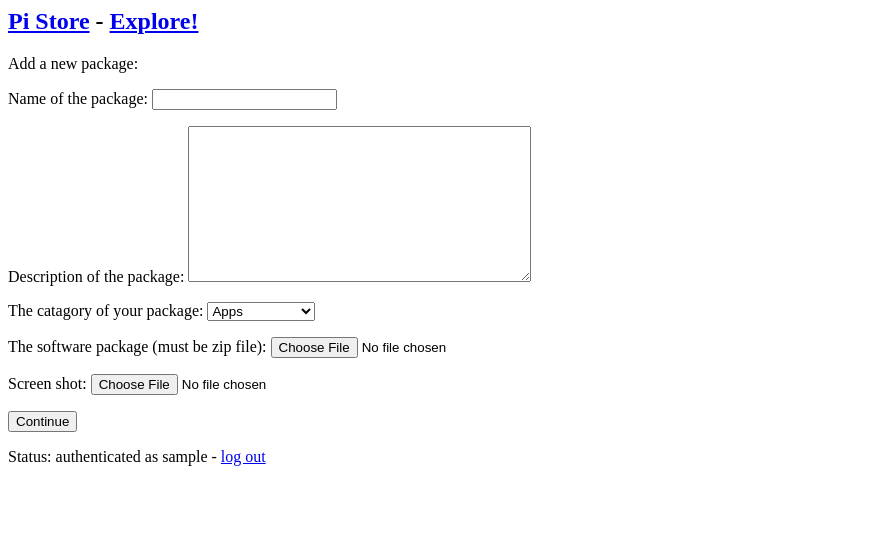
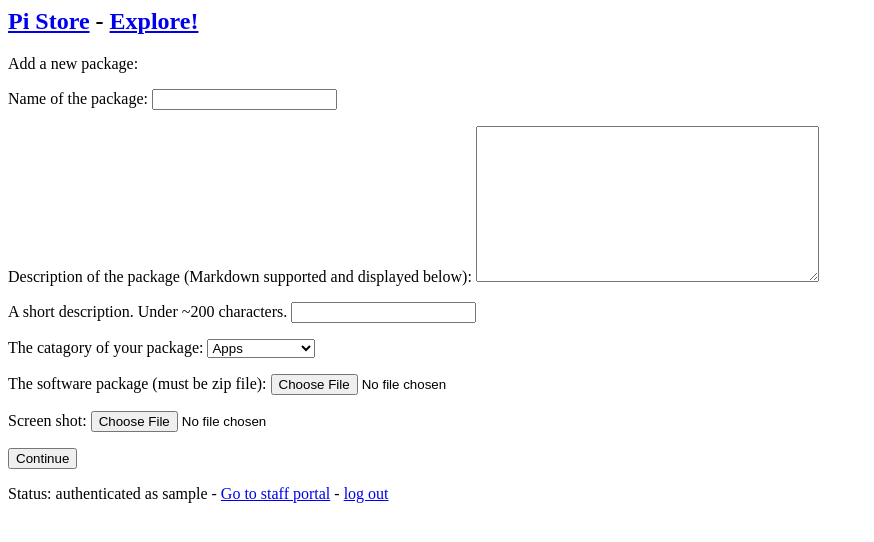
Before and after one commit to LinusS1/pi-store, a Django app: page /dev/packages/new in a window 1280 px wide. Shown: the top 542 px of the page, without its empty margins (0-874 px from the left). Run offline with Django 3.2, Linux system fonts and the light colour scheme; the visitor is signed in with stand-in values (Sample User, id 1).

Commit message:
Added support for markdown

```diff
--- a/store/downloadapp/admin.py
+++ b/store/downloadapp/admin.py
@@ -1,5 +1,6 @@
 from django.contrib import admin
 
 from downloadapp.models import Package
+from markdownx.admin import MarkdownxModelAdmin
 
-admin.site.register(Package)
+admin.site.register(Package, MarkdownxModelAdmin)
--- a/store/downloadapp/forms.py
+++ b/store/downloadapp/forms.py
@@ -6,6 +6,6 @@ class PackageForm(forms.ModelForm):
 
 	class Meta:
 		model = Package
-		fields = ['name', 'description', 'catagory', 'software', 'shot']
-		labels = {'name':'Name of the package', 'description':"Description of the package", 'catagory':"The catagory of your package", 'software':"The software package (must be zip file)", 'shot':"Screen shot"}
+		fields = ['name', 'description', 'simple_description', 'catagory', 'software', 'shot']
+		labels = {'name':'Name of the package', 'description':"Description of the package (Markdown supported and displayed below)", 'simple_description':'A short description. Under ~200 characters.','catagory':"The catagory of your package", 'software':"The software package (must be zip file)", 'shot':"Screen shot"}
 	captcha = ReCaptchaField(public_key='6LdHkjMUAAAAABiskMwbzRI-kup-ZGzDIdLESh-v', private_key='6LdHkjMUAAAAACaKJ8QtctlVmKhsxFQoRcuZJjIf')
--- a/store/downloadapp/models.py
+++ b/store/downloadapp/models.py
@@ -1,11 +1,13 @@
 from django.db import models
 from .storage import saveSmartFileSoft, saveSmartFileShot
 from django.contrib.auth.models import User
+from markdownx.models import MarkdownxField
 
 class Package(models.Model):
 	"""The downloadable package."""
 	name = models.CharField(max_length=200)# Name of the app
-	description = models.TextField()
+	description = MarkdownxField()
+	simple_description = models.CharField(max_length=300, null=True, blank=False)
 	date_changed = models.DateTimeField(auto_now_add=True)# when the app was last changed/added.
 	# display image
 	shot = models.ImageField(max_length=200, storage=saveSmartFileShot())
--- a/store/downloadapp/templates/downloadapp/base.html
+++ b/store/downloadapp/templates/downloadapp/base.html
@@ -8,7 +8,11 @@
 <footer>
 	<p>
 	{% if user.is_authenticated %}
-		Status: authenticated as {{ user.username }} - <a href="{% url 'accounts:logout' %}">log out</a>
+		{% if user.is_staff %}
+			Status: authenticated as {{ user.username }} - <a href="/admin">Go to staff portal</a> - <a href="{% url 'accounts:logout' %}">log out</a>
+		{% else %}
+			Status: authenticated as {{ user.username }} - <a href="{% url 'accounts:logout' %}">log out</a>
+		{% endif %}
 	{% else %}
 		Status: Not authenticated - <a href="{% url 'accounts:login' %}">log in</a>
 	{% endif %}
--- a/store/downloadapp/templates/downloadapp/new_package.html
+++ b/store/downloadapp/templates/downloadapp/new_package.html
@@ -7,4 +7,5 @@
 		{{ form.as_p }}
 		<button name='submit'>Continue</button>
 	</form>
+	{{ form.media }}
 {% endblock content %}
--- a/store/store/settings.py
+++ b/store/store/settings.py
@@ -41,8 +41,9 @@ INSTALLED_APPS = [
 	'downloadapp',
 	'accounts',
 
-	#Third party apps
+	#~ #Third party apps
 	'captcha',# For form that adds packages
+	'markdownx',#For description markdown
 	'social_django',
 
 ]
@@ -150,3 +151,4 @@ SOCIAL_AUTH_RAISE_EXCEPTIONS = False
 # https://docs.djangoproject.com/en/1.11/howto/static-files/
 
 STATIC_URL = '/static/'
+STATIC_ROOT = 	"static/"
--- a/store/store/urls.py
+++ b/store/store/urls.py
@@ -21,7 +21,9 @@ urlpatterns = [
     url(r'^admin/', admin.site.urls),
     #main page
     url(r'', include('downloadapp.urls')),
-    #accounts
+    #markdownx
+    url(r'^markdownx/', include('markdownx.urls')),
+    #~ #accounts
     url(r'^accounts/', include('accounts.urls')),
 
     url(r'^oauth/', include('social_django.urls', namespace='social')),
```
Also changed, not shown: store/accounts/migrations/0001_initial.py, store/downloadapp/migrations/0001_initial.py, store/downloadapp/migrations/0002_package_owner.py, 1 other file.
